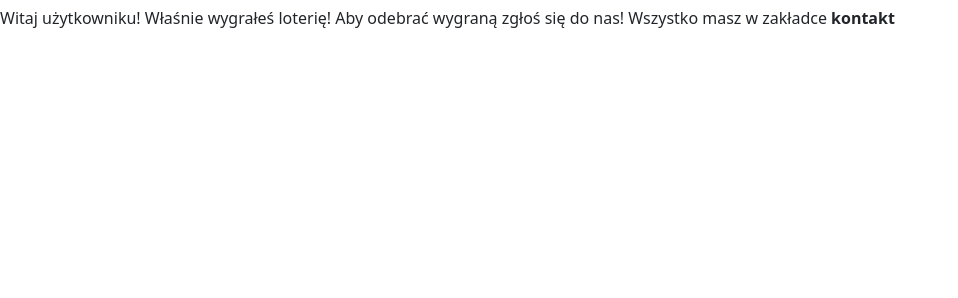
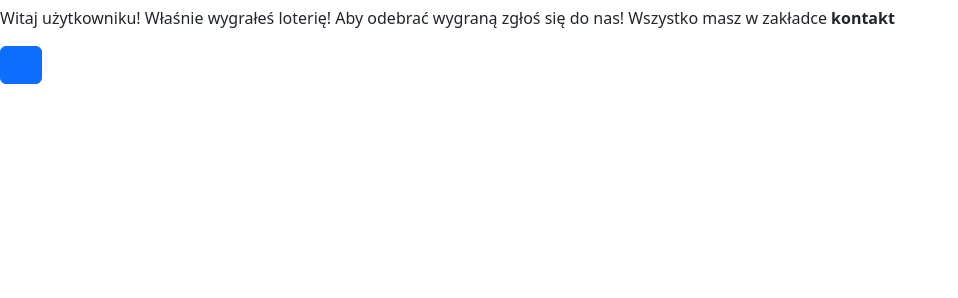
Before and after one commit to gowno2137/Patodevelopment, a PHP site: page /wygrana.php in a window 1280 px wide. Shown: the part 50-348 px from the top of the page, without its empty margins (0-958 px from the left). Run offline with PHP 8.4, Linux system fonts and the light colour scheme.

Commit message:
Update wygrana.php

```diff
--- a/wygrana.php
+++ b/wygrana.php
@@ -10,5 +10,6 @@
 <body>
     <header><h1>MEGA BIG WIN</h1></header>
     <p>Witaj użytkowniku! Właśnie wygrałeś loterię! Aby odebrać wygraną zgłoś się do nas! Wszystko masz w zakładce <b>kontakt</b></p>
+    <button type="button" class="btn btn-primary"><svg xmlns="http://www.w3.org/2000/svg" width="16" height="16" fill="currentColor" class="bi bi-plus-circle" viewBox="0 0 16 16">
 </body>
 </html>
```
